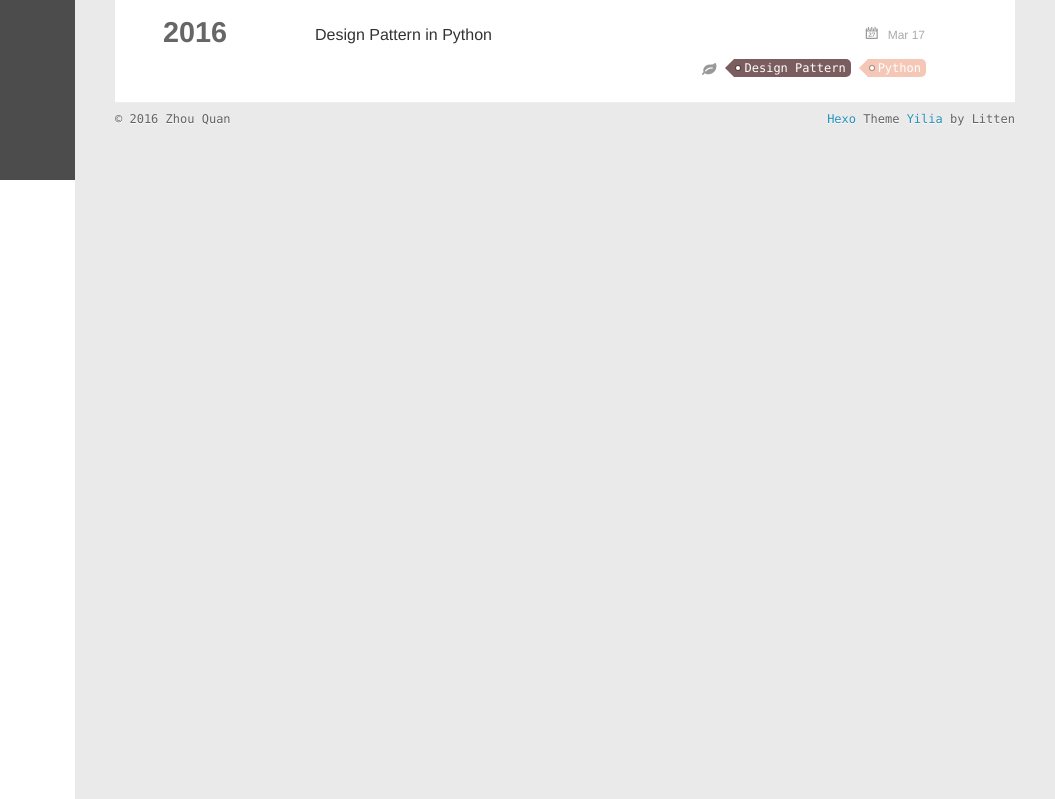
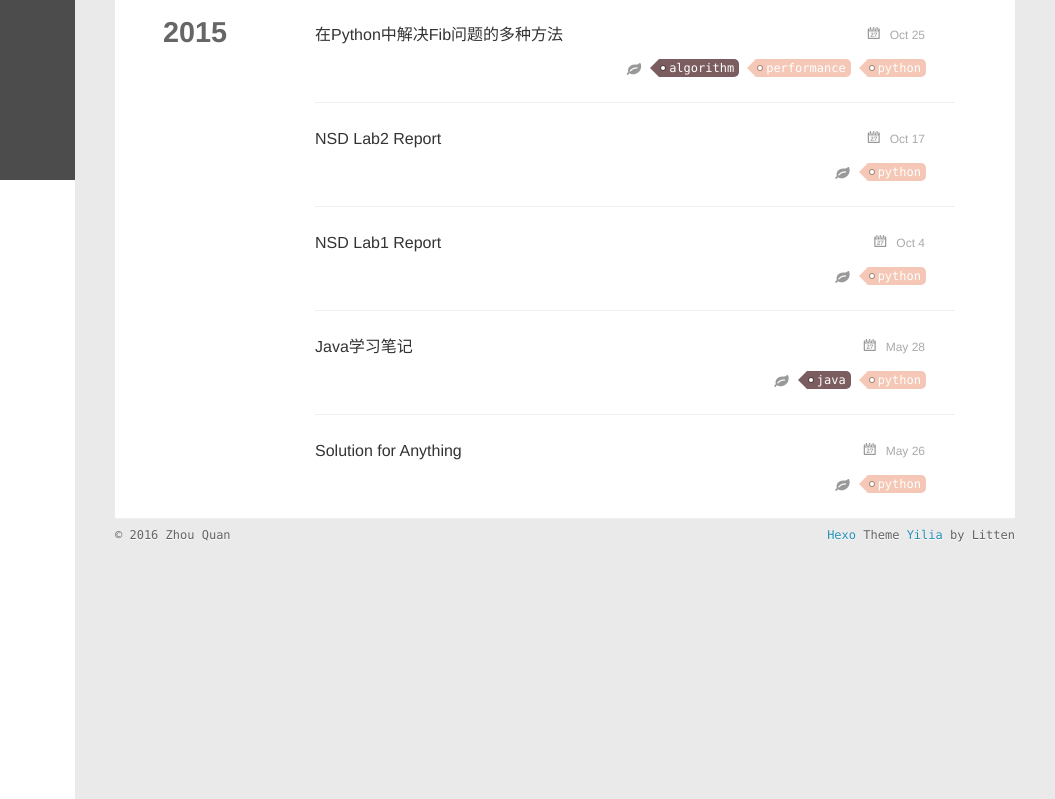
Before and after one commit to JoshPAT/joshpat.github.io, a plain HTML site: page tags/Python/index.html in a window 1280 px wide. Shown: the top 799 px of the page, 225-1280 px from the left. Drawn offline with nearby package versions, Linux system fonts and the light colour scheme; some packages are replaced by stand-ins of ours.

Commit message:
Site updated: 2016-10-04 16:19:40

```diff
--- a/js/instagram.js
+++ b/js/instagram.js
@@ -57,6 +57,7 @@ var Instagram = (function(){
 			var d = new Date(data[i].created_time*1000);
 			var y = d.getFullYear();
 			var m = d.getMonth()+1;
+			console.log(data[i],images.low_resolution.url)
 			var src = replacer(data[i].images.low_resolution.url);
 			var bigSrc = replacer(data[i].images.standard_resolution.url);
 			var text = "";
--- a/tags/Python/index.html
+++ b/tags/Python/index.html
@@ -3,11 +3,11 @@
 <head>
   <meta charset="utf-8">
 
-  <title>Tag: Python | Yesterday&#39;s Byte</title>
+  <title>Tag: python | Yesterday&#39;s Byte</title>
   <meta name="viewport" content="width=device-width, initial-scale=1, maximum-scale=1">
   <meta property="og:type" content="website">
 <meta property="og:title" content="Yesterday's Byte">
-<meta property="og:url" content="http://yoursite.com/tags/Python/index.html">
+<meta property="og:url" content="http://yoursite.com/tags/python/index.html">
 <meta property="og:site_name" content="Yesterday's Byte">
 <meta name="twitter:card" content="summary">
 <meta name="twitter:title" content="Yesterday's Byte">
@@ -174,7 +174,7 @@
 
       <section class="archives-wrap">
         <div class="archive-year-wrap">
-          <a href="/archives/2016" class="archive-year">2016</a>
+          <a href="/archives/2015" class="archive-year">2015</a>
         </div>
         <div class="archives">
 
@@ -182,21 +182,21 @@
   <div class="archive-article-inner">
     <header class="archive-article-header">
       	<div class="article-meta">
-	      	<a href="/2016/03/17/design pattern in python/" class="archive-article-date">
-  	<time datetime="2016-03-17T00:13:20.000Z" itemprop="datePublished">Mar 17</time>
+	      	<a href="/2015/10/25/fib/" class="archive-article-date">
+  	<time datetime="2015-10-25T00:13:20.000Z" itemprop="datePublished">Oct 25</time>
 </a>
         </div>
 
 
     <h1 itemprop="name">
-      <a class="archive-article-title" href="/2016/03/17/design pattern in python/">Design Pattern in Python</a>
+      <a class="archive-article-title" href="/2015/10/25/fib/">在Python中解决Fib问题的多种方法</a>
     </h1>
 
 
         <div class="article-info info-on-right">
 
 	<div class="article-tag tagcloud">
-		<ul class="article-tag-list"><li class="article-tag-list-item"><a class="article-tag-list-link" href="/tags/Design-Pattern/">Design Pattern</a></li><li class="article-tag-list-item"><a class="article-tag-list-link" href="/tags/Python/">Python</a></li></ul>
+		<ul class="article-tag-list"><li class="article-tag-list-item"><a class="article-tag-list-link" href="/tags/algorithm/">algorithm</a></li><li class="article-tag-list-item"><a class="article-tag-list-link" href="/tags/performance/">performance</a></li><li class="article-tag-list-item"><a class="article-tag-list-link" href="/tags/python/">python</a></li></ul>
 	</div>
 
 
@@ -208,61 +208,49 @@
 </article>
 
 
-    </div></section>
 
-</div>
-      <footer id="footer">
-  <div class="outer">
-    <div id="footer-info">
-    	<div class="footer-left">
-    		&copy; 2016 Zhou Quan
-    	</div>
-      	<div class="footer-right">
-      		<a href="http://hexo.io/" target="_blank">Hexo</a>  Theme <a href="https://github.com/litten/hexo-theme-yilia" target="_blank">Yilia</a> by Litten
-      	</div>
-    </div>
-  </div>
-</footer>
-    </div>
-
-  <link rel="stylesheet" href="/fancybox/jquery.fancybox.css">
-  <script src="/fancybox/jquery.fancybox.pack.js"></script>
+    <article class="archive-article archive-type-post">
+  <div class="archive-article-inner">
+    <header class="archive-article-header">
+      	<div class="article-meta">
+	      	<a href="/2015/10/17/nsd 2 lab/" class="archive-article-date">
+  	<time datetime="2015-10-17T02:04:34.000Z" itemprop="datePublished">Oct 17</time>
+</a>
+        </div>
 
 
-<script src="/js/mobile.js"></script>
-<script src="/js/main.js"></script>
+    <h1 itemprop="name">
+      <a class="archive-article-title" href="/2015/10/17/nsd 2 lab/">NSD Lab2 Report</a>
+    </h1>
+
+
+        <div class="article-info info-on-right">
+
+	<div class="article-tag tagcloud">
+		<ul class="article-tag-list"><li class="article-tag-list-item"><a class="article-tag-list-link" href="/tags/python/">python</a></li></ul>
+	</div>
 
 
 
-
-
-<! -- mathjax config similar to math.stackexchange -->
-
-<script type="text/x-mathjax-config">
-MathJax.Hub.Config({
-    tex2jax: {
-        inlineMath: [ ['$','$'], ["\\(","\\)"]  ],
-        processEscapes: true,
-        skipTags: ['script', 'noscript', 'style', 'textarea', 'pre', 'code']
-    }
-});
-
-MathJax.Hub.Queue(function() {
-    var all = MathJax.Hub.getAllJax(), i;
-    for(i=0; i < all.length; i += 1) {
-        all[i].SourceElement().parentNode.className += ' has-jax';
-    }
-});
-</script>
-
-<script type="text/javascript" src="http://cdn.mathjax.org/mathjax/latest/MathJax.js?config=TeX-AMS-MML_HTMLorMML">
-</script>
+        </div>
+        <div class="clearfix"></div>
+    </header>
+  </div>
+</article>
 
 
 
-  </div>
-</body>
-</html>
+    <article class="archive-article archive-type-post">
+  <div class="archive-article-inner">
+    <header class="archive-article-header">
+      	<div class="article-meta">
+	      	<a href="/2015/10/04/nsd 1 lab/" class="archive-article-date">
+  	<time datetime="2015-10-04T13:04:34.000Z" itemprop="datePublished">Oct 4</time>
+</a>
+        </div>
+
+
+    <h1 itemprop="name">
       <a class="archive-article-title" href="/2015/10/04/nsd 1 lab/">NSD Lab1 Report</a>
     </h1>
 
```
